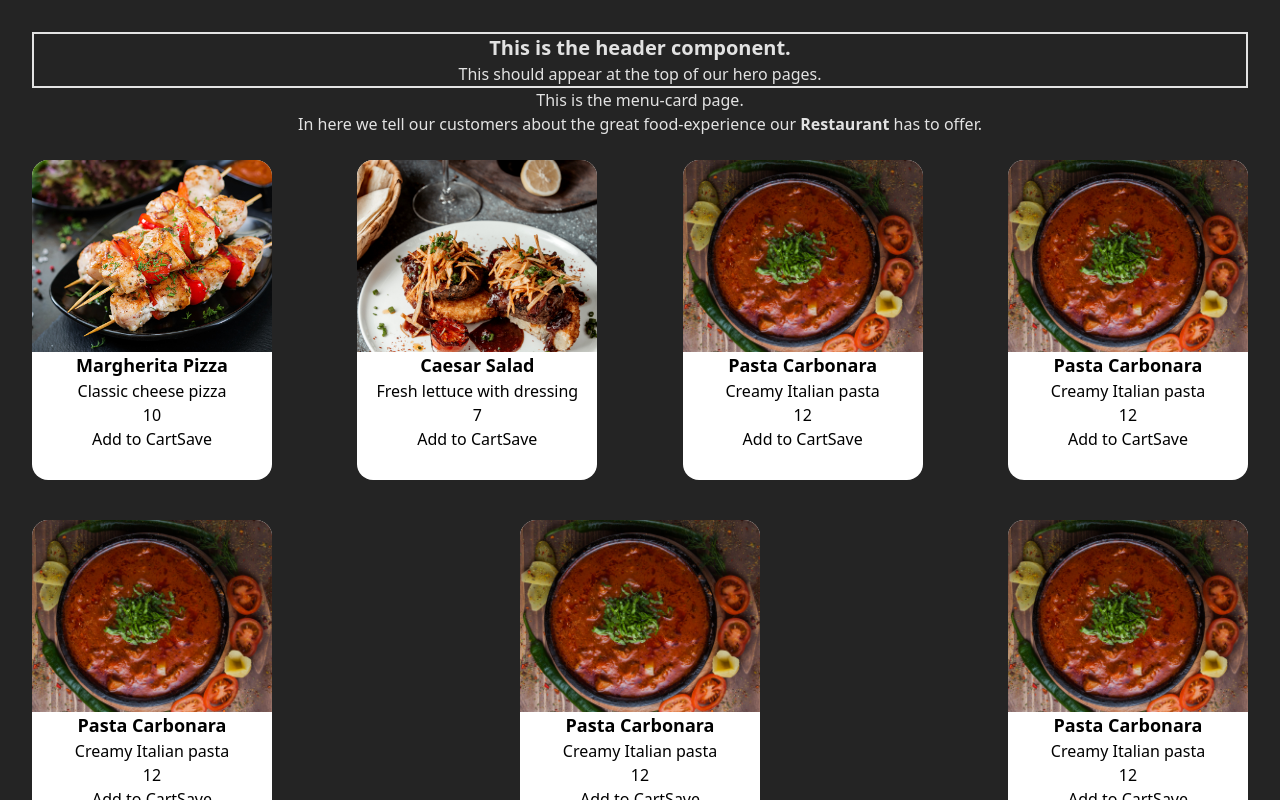
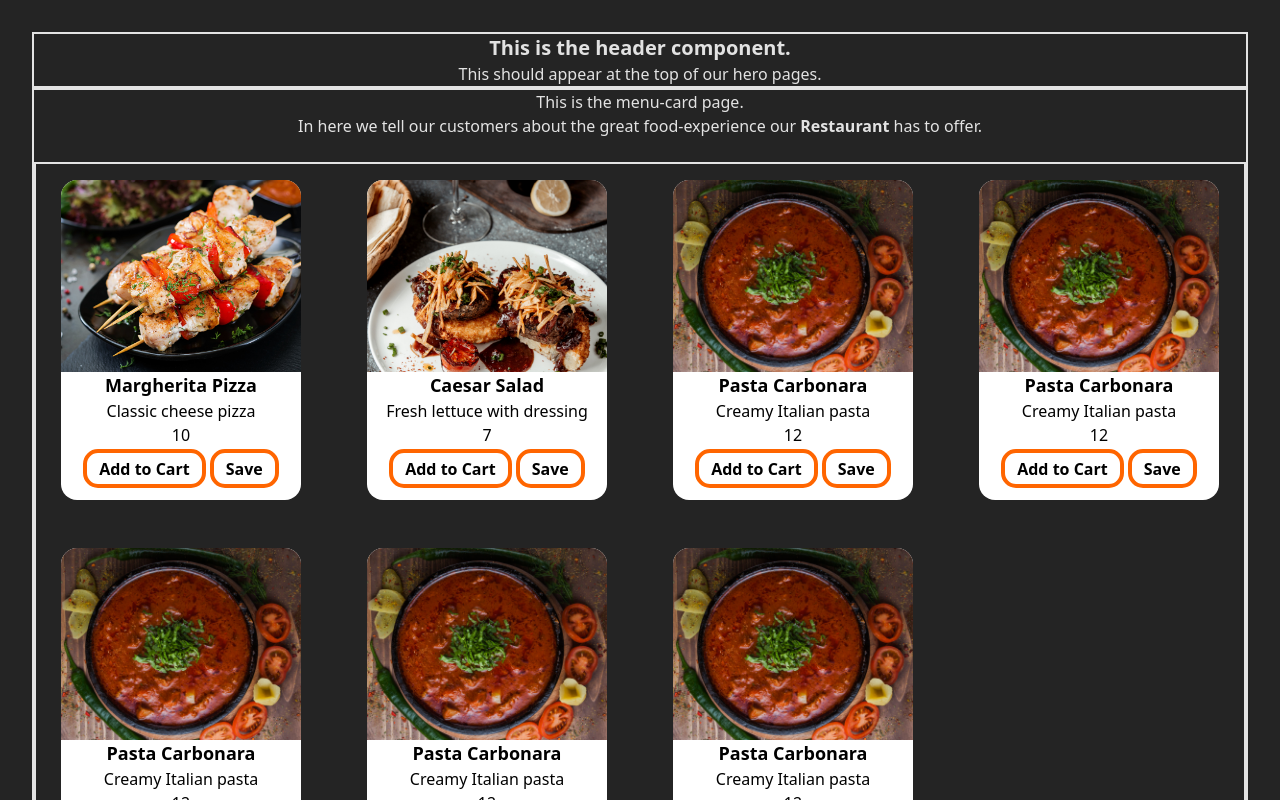
Before and after one commit to Subhranshu-Lenka/Digital-Restaurant, a React (Vite) app in the folder Frontend/: page /menu in a window 1280 px wide. Shown: the top 800 px of the page. Built offline with nearby package versions, Linux system fonts and the light colour scheme.

Commit message:
btn styling and grid in menu

```diff
--- a/Frontend/src/Components/MenuCard/MenuCard.css
+++ b/Frontend/src/Components/MenuCard/MenuCard.css
@@ -23,3 +23,16 @@
   font-size: large;
   font-weight: 700;
 }
+
+.card-btn {
+  border: 4px solid #ff6500;
+  padding: 1.5% 5%;
+  border-radius: 15px;
+  margin: 2px;
+  font-weight: 700;
+}
+
+.card-btn:hover {
+  color: white;
+  background-color: #ff6500;
+}
--- a/Frontend/src/Components/MenuCard/MenuCard.jsx
+++ b/Frontend/src/Components/MenuCard/MenuCard.jsx
@@ -1,14 +1,6 @@
 //  { id: 1, name: "Margherita Pizza", price: 10, desc: "Classic cheese pizza", img: "🍕" },
 import "./MenuCard.css";
 function MenuCard({ keys, name, desc, price, image }) {
-  /*
-  border-2
-  bg-white
-  text-black
-  aspect-[3/4]
-  w-sm
-  rounded-md
-  */
 
   return (
     <>
@@ -21,8 +13,8 @@ function MenuCard({ keys, name, desc, price, image }) {
         <p>{desc}</p>
         <p>{price}</p>
 
-        <button>Add to Cart</button>
-        <button>Save</button>
+        <button className="card-btn">Add to Cart</button>
+        <button className="card-btn">Save</button>
       </div>
     </>
   );
--- a/Frontend/src/Data/data.js
+++ b/Frontend/src/Data/data.js
@@ -8,6 +8,6 @@ export const dishes = [
     { id: 4, name: "Pasta Carbonara", price: 12, desc: "Creamy Italian pasta", img: "/assets/images/tomato_soup.jpg" },
     { id: 5, name: "Pasta Carbonara", price: 12, desc: "Creamy Italian pasta", img: "/assets/images/tomato_soup.jpg" },
     { id: 6, name: "Pasta Carbonara", price: 12, desc: "Creamy Italian pasta", img: "/assets/images/tomato_soup.jpg" },
-    { id: 7, name: "Pasta Carbonara", price: 12, desc: "Creamy Italian pasta", img: "/assets/images/tomato_soup.jpg" }
-
+    { id: 7, name: "Pasta Carbonara", price: 12, desc: "Creamy Italian pasta", img: "/assets/images/tomato_soup.jpg" },
+    // { id: 8, name: "Caesar Salad", price: 7, desc: "Fresh lettuce with dressing", img: "/assets/images/flat_meat_balls.jpg" },
 ];
--- a/Frontend/src/Pages/Menu/Menu.jsx
+++ b/Frontend/src/Pages/Menu/Menu.jsx
@@ -8,7 +8,7 @@ import MenuCard from "../../Components/MenuCard/MenuCard";
 function Menu() {
   return (
     <>
-      <div>
+      <div className="border-2 w-full">
         <div>This is the menu-card page.</div>
         <p>
           In here we tell our customers about the great food-experience our{" "}
@@ -16,9 +16,14 @@ function Menu() {
         </p>
 
         <br />
-        <main className="flex flex-wrap justify-between gap-10">
+        {/* <main className="flex flex-wrap justify-between gap-10"> */}
+        <main className="border-2 grid grid-cols-1 sm:grid-cols-2 lg:grid-cols-4 gap-4 ">
           {dishes &&
             dishes.map((dish) => (
+              <div
+                key={dish.id}
+                className="flex items-center justify-center p-4"
+              >
                 <MenuCard
                   key={dish.id}
                   name={dish.name}
@@ -26,6 +31,7 @@ function Menu() {
                   desc={dish.desc}
                   image={dish.img}
                 />
+              </div>
             ))}
         </main>
       </div>
```
Lines whose indentation alone changed are shown as unchanged.
